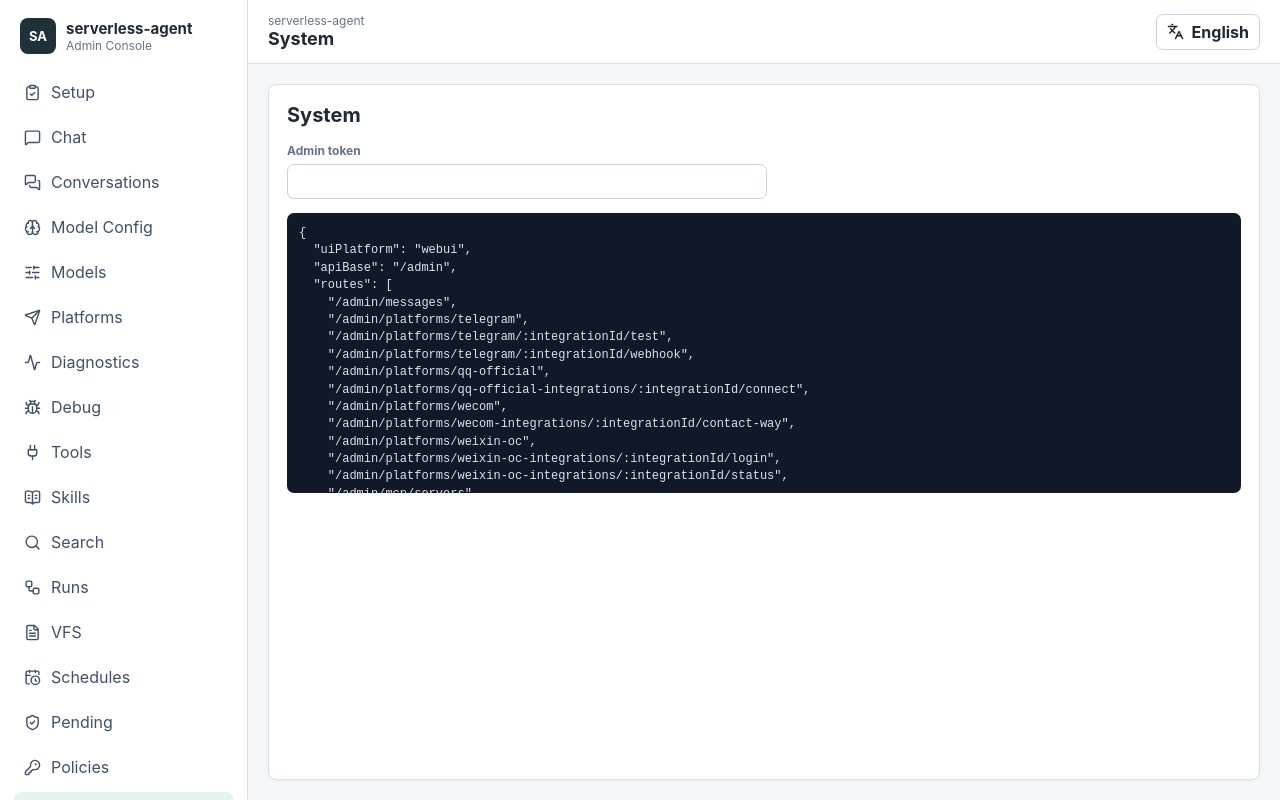
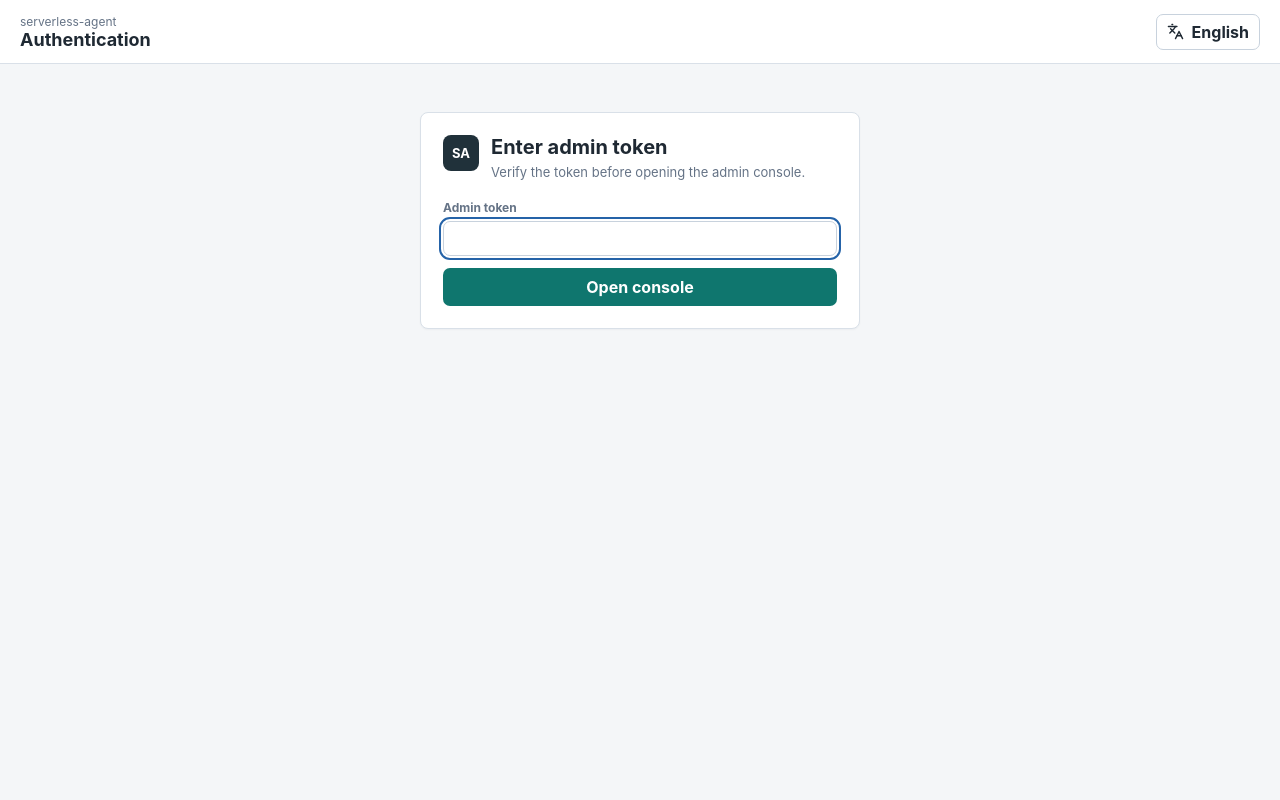
Before and after one commit to clown145/serverless-agent, a React (Vite) app in the folder apps/admin-web/: page / in a window 1280 px wide. Built offline with nearby package versions, Linux system fonts and the light colour scheme.

Commit message:
Add WebUI admin token login gate

```diff
--- /dev/null
+++ b/apps/admin-web/src/auth-session.ts
@@ -0,0 +1,8 @@
+import { createAdminClient } from "./api/client";
+
+export async function verifyAdminToken(token: string): Promise<void> {
+  const normalizedToken = token.trim();
+  const client = createAdminClient(() => normalizedToken);
+
+  await client.getSetupStatus();
+}
--- /dev/null
+++ b/apps/admin-web/src/auth-token.ts
@@ -0,0 +1,17 @@
+export const adminTokenKey = "serverless-agent:admin-token";
+
+export function loadAdminToken(): string {
+  return localStorage.getItem(adminTokenKey) ?? "";
+}
+
+export function saveAdminToken(token: string): void {
+  localStorage.setItem(adminTokenKey, token);
+}
+
+export function clearAdminToken(): void {
+  localStorage.removeItem(adminTokenKey);
+}
+
+export function hasStoredAdminToken(): boolean {
+  return Boolean(loadAdminToken().trim());
+}
--- a/apps/admin-web/src/styles/layout.css
+++ b/apps/admin-web/src/styles/layout.css
@@ -180,6 +180,73 @@
   gap: 14px;
 }
 
+.login-shell {
+  display: grid;
+  min-height: 100vh;
+  grid-template-rows: auto 1fr;
+}
+
+.login-topbar {
+  display: flex;
+  min-height: 64px;
+  align-items: center;
+  justify-content: space-between;
+  gap: 12px;
+  border-bottom: 1px solid var(--border);
+  background: var(--surface);
+  padding: 10px 20px;
+}
+
+.login-topbar h1 {
+  margin: 0;
+  font-size: 18px;
+}
+
+.login-main {
+  display: grid;
+  align-items: start;
+  justify-items: center;
+  padding: 48px 20px;
+}
+
+.login-panel {
+  width: min(100%, 440px);
+  border: 1px solid var(--border);
+  border-radius: 8px;
+  background: var(--surface);
+  padding: 22px;
+  box-shadow: 0 1px 2px rgb(25 35 50 / 4%);
+}
+
+.login-heading {
+  display: grid;
+  grid-template-columns: auto minmax(0, 1fr);
+  gap: 12px;
+  margin-bottom: 18px;
+}
+
+.login-heading h2 {
+  margin: 0;
+  font-size: 20px;
+}
+
+.login-heading p,
+.login-error {
+  margin: 4px 0 0;
+  color: var(--text-muted);
+  font-size: 13px;
+  line-height: 1.45;
+}
+
+.login-form {
+  display: grid;
+  gap: 12px;
+}
+
+.login-error {
+  color: var(--danger);
+}
+
 .list-pane,
 .detail-pane {
   min-width: 0;
--- a/apps/admin-web/src/ui/App.tsx
+++ b/apps/admin-web/src/ui/App.tsx
@@ -1,4 +1,10 @@
-import { useMemo, useState } from "react";
+import { useCallback, useMemo, useState } from "react";
+import {
+  clearAdminToken,
+  hasStoredAdminToken,
+  loadAdminToken,
+  saveAdminToken
+} from "../auth-token";
 import { createAdminClient } from "../api/client";
 import { ChatPanel } from "./panels/ChatPanel";
 import { ConversationsPanel } from "./panels/ConversationsPanel";
@@ -22,8 +28,8 @@ import { useI18n } from "./i18n/I18nProvider";
 import { NAV_ITEMS } from "./navigation";
 import { MobileNavigation, Sidebar } from "./Sidebar";
 import type { ViewId } from "./views";
+import { LoginGate } from "./auth/LoginGate";
 
-const tokenKey = "serverless-agent:admin-token";
 const viewKey = "serverless-agent:active-view";
 
 export function App() {
@@ -31,14 +37,30 @@ export function App() {
   const [active, setActive] = useState<ViewId>(() => initialView());
   const [selectedRunId, setSelectedRunId] = useState("");
   const [selectedConversationId, setSelectedConversationId] = useState("webui:default");
-  const [token, setToken] = useState(() => localStorage.getItem(tokenKey) ?? "");
+  const [token, setToken] = useState(loadAdminToken);
+  const [authenticated, setAuthenticated] = useState(false);
   const [notice, setNotice] = useState<{ message: string; tone: "ok" | "error" }>();
   const client = useMemo(() => createAdminClient(() => token), [token]);
 
-  function updateToken(value: string) {
+  const updateToken = useCallback((value: string) => {
     setToken(value);
-    localStorage.setItem(tokenKey, value);
-  }
+    saveAdminToken(value);
+  }, []);
+
+  const authenticate = useCallback(
+    (value: string) => {
+      updateToken(value);
+      setAuthenticated(true);
+    },
+    [updateToken]
+  );
+
+  const signOut = useCallback(() => {
+    clearAdminToken();
+    setToken("");
+    setAuthenticated(false);
+    setActive("setup");
+  }, []);
 
   function notify(message: string, tone: "ok" | "error" = "ok") {
     setNotice({ message, tone });
@@ -62,6 +84,10 @@ export function App() {
 
   const activeItem = NAV_ITEMS.find((item) => item.id === active);
   const activeLabel = activeItem ? t(activeItem.labelKey) : t("app.currentView");
+
+  if (!authenticated) {
+    return <LoginGate initialToken={token} onAuthenticated={authenticate} />;
+  }
 
   return (
     <div className="app-shell">
@@ -119,7 +145,9 @@ export function App() {
           )}
           {active === "pending" && <PendingPanel client={client} notify={notify} />}
           {active === "permissions" && <PermissionsPanel client={client} notify={notify} />}
-          {active === "system" && <SystemPanel token={token} onTokenChange={updateToken} />}
+          {active === "system" && (
+            <SystemPanel token={token} onSignOut={signOut} onTokenChange={updateToken} />
+          )}
         </main>
       </div>
     </div>
@@ -132,7 +160,7 @@ function initialView(): ViewId {
     return savedView;
   }
 
-  return localStorage.getItem(tokenKey) ? "setup" : "system";
+  return hasStoredAdminToken() ? "setup" : "system";
 }
 
 function isViewId(value: string | null): value is ViewId {
--- /dev/null
+++ b/apps/admin-web/src/ui/auth/LoginGate.tsx
@@ -0,0 +1,91 @@
+import { useCallback, useEffect, useState, type FormEvent } from "react";
+import { verifyAdminToken } from "../../auth-session";
+import { LanguageMenu } from "../i18n/LanguageMenu";
+import { useI18n } from "../i18n/I18nProvider";
+
+type LoginGateProps = {
+  initialToken: string;
+  onAuthenticated: (token: string) => void;
+};
+
+export function LoginGate({ initialToken, onAuthenticated }: LoginGateProps) {
+  const { t } = useI18n();
+  const [token, setToken] = useState(initialToken);
+  const [status, setStatus] = useState<"idle" | "checking" | "failed">(
+    initialToken.trim() ? "checking" : "idle"
+  );
+
+  const verifyToken = useCallback(
+    async (nextToken: string) => {
+      setStatus("checking");
+      try {
+        await verifyAdminToken(nextToken);
+        onAuthenticated(nextToken.trim());
+      } catch {
+        setStatus("failed");
+      }
+    },
+    [onAuthenticated]
+  );
+
+  useEffect(() => {
+    const trimmed = initialToken.trim();
+    if (!trimmed) {
+      return;
+    }
+
+    void verifyToken(trimmed);
+  }, [initialToken, verifyToken]);
+
+  function submit(event: FormEvent<HTMLFormElement>) {
+    event.preventDefault();
+    void verifyToken(token);
+  }
+
+  return (
+    <div className="login-shell">
+      <header className="login-topbar">
+        <div>
+          <span className="topbar-kicker">serverless-agent</span>
+          <h1>{t("auth.title")}</h1>
+        </div>
+        <LanguageMenu />
+      </header>
+
+      <main className="login-main">
+        <section className="login-panel">
+          <div className="login-heading">
+            <div className="brand-mark">SA</div>
+            <div>
+              <h2>{t("auth.heading")}</h2>
+              <p>{t("auth.description")}</p>
+            </div>
+          </div>
+
+          <form className="login-form" onSubmit={submit}>
+            <label>
+              {t("system.adminToken")}
+              <input
+                autoFocus
+                autoComplete="current-password"
+                type="password"
+                value={token}
+                onChange={(event) => {
+                  setToken(event.target.value);
+                  if (status === "failed") {
+                    setStatus("idle");
+                  }
+                }}
+              />
+            </label>
+
+            {status === "failed" && <p className="login-error">{t("auth.invalidToken")}</p>}
+            <button className="primary-button" disabled={status === "checking"} type="submit">
+              {status === "checking" ? t("auth.checking") : t("auth.signIn")}
+            </button>
+          </form>
+        </section>
+      </main>
+    </div>
+  );
+}
--- a/apps/admin-web/src/ui/i18n/translations.ts
+++ b/apps/admin-web/src/ui/i18n/translations.ts
@@ -53,6 +53,14 @@ export const translations: Record<Locale, Record<string, string>> = {
     "common.secretSaved": "密钥已保存",
     "common.level": "级别 {level}",
     "common.loadedCount": "已加载 {count} 条",
+
+    "auth.title": "认证",
+    "auth.heading": "输入 Admin token",
+    "auth.description": "验证通过后才能进入管理控制台。",
+    "auth.signIn": "进入控制台",
+    "auth.signOut": "退出登录",
+    "auth.checking": "正在验证",
+    "auth.invalidToken": "Token 无效或无法连接到管理 API。",
 
     "status.completed": "已完成",
     "status.success": "成功",
@@ -574,6 +582,14 @@ export const translations: Record<Locale, Record<string, string>> = {
     "common.level": "level {level}",
     "common.loadedCount": "{count} loaded",
 
+    "auth.title": "Authentication",
+    "auth.heading": "Enter admin token",
+    "auth.description": "Verify the token before opening the admin console.",
+    "auth.signIn": "Open console",
+    "auth.signOut": "Sign out",
+    "auth.checking": "Checking",
+    "auth.invalidToken": "Invalid token or admin API is unreachable.",
+
     "status.completed": "completed",
     "status.success": "success",
     "status.active": "active",
--- a/apps/admin-web/src/ui/panels/SystemPanel.tsx
+++ b/apps/admin-web/src/ui/panels/SystemPanel.tsx
@@ -3,10 +3,11 @@ import { useI18n } from "../i18n/I18nProvider";
 
 type SystemPanelProps = {
   token: string;
+  onSignOut: () => void;
   onTokenChange: (token: string) => void;
 };
 
-export function SystemPanel({ token, onTokenChange }: SystemPanelProps) {
+export function SystemPanel({ token, onSignOut, onTokenChange }: SystemPanelProps) {
   const { t } = useI18n();
 
   return (
@@ -23,6 +24,11 @@ export function SystemPanel({ token, onTokenChange }: SystemPanelProps) {
             onChange={(event) => onTokenChange(event.target.value)}
           />
         </label>
+      </div>
+      <div className="button-row">
+        <button className="secondary-button" onClick={onSignOut} type="button">
+          {t("auth.signOut")}
+        </button>
       </div>
       <JsonBlock
         value={{
```
Also changed, not shown: 2 other files (tests, documents, lock files or other folders).
